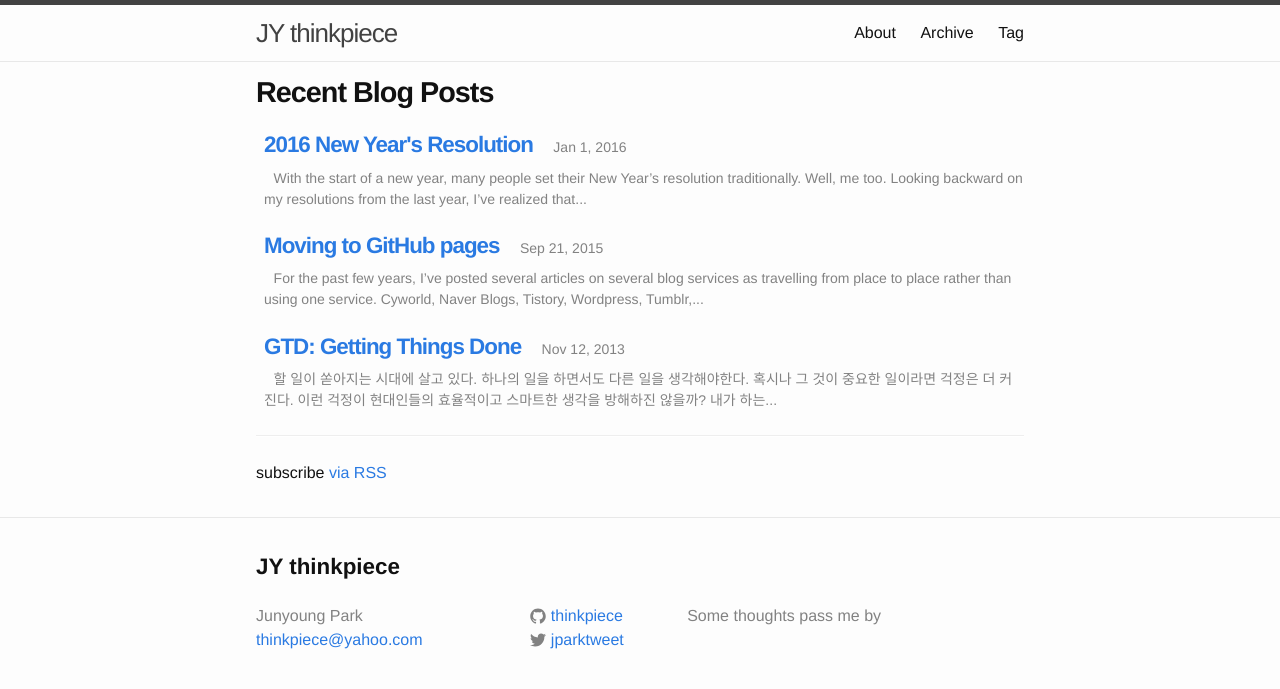
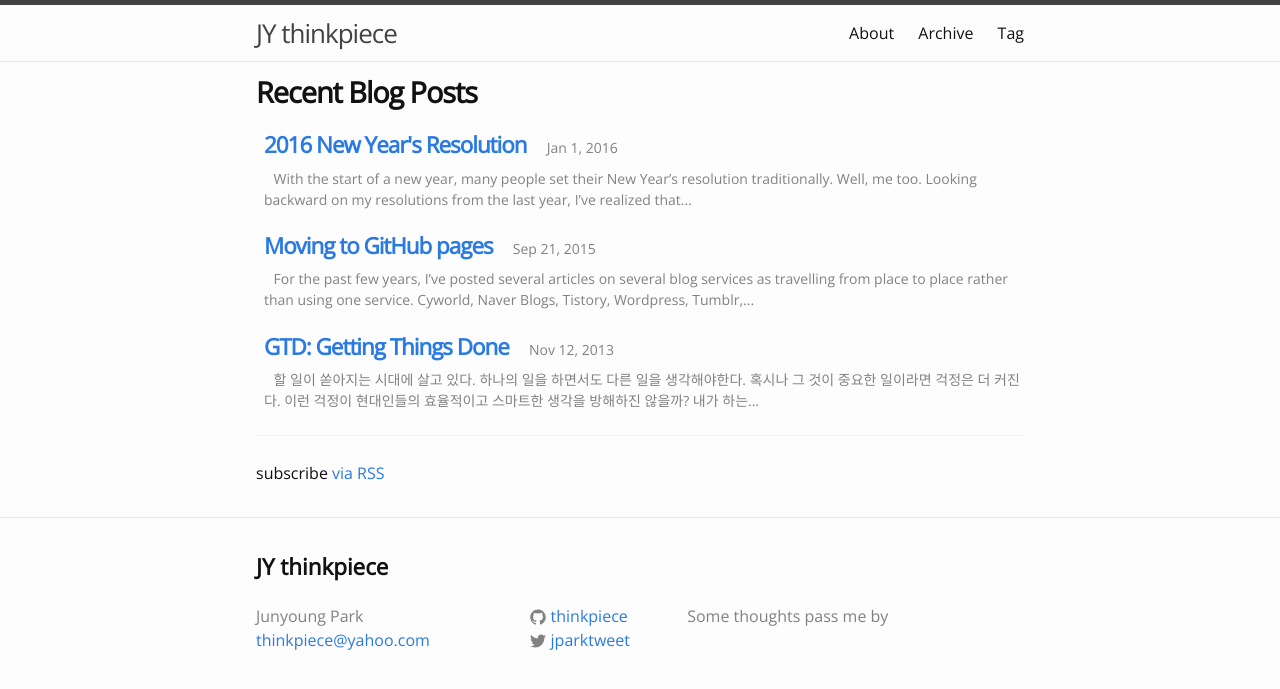
Before and after one commit to thinkpiece/thinkpiece.github.com, a Jekyll site: the page built from index.html, in a window 1280 px wide. Shown: the top 689 px of the page. Built offline with Jekyll 4.4.1, drawn with Linux system fonts in a browser that asks for light colours.

Commit message:
font updated

```diff
--- a/_includes/head.html
+++ b/_includes/head.html
@@ -8,4 +8,5 @@
 
     <link rel="stylesheet" href="{{ "/css/main.css" | prepend: site.baseurl }}">
     <link rel="canonical" href="{{ page.url | replace:'index.html','' | prepend: site.baseurl | prepend: site.url }}">
+    <link href='https://fonts.googleapis.com/css?family=Open+Sans' rel='stylesheet' type='text/css'>
 </head>
--- a/css/main.scss
+++ b/css/main.scss
@@ -6,7 +6,7 @@
 
 
 // Our variables
-$base-font-family: Helvetica, Arial, sans-serif;
+$base-font-family: 'Open Sans', 'Helvetica Neue', Arial, sans-serif;
 $base-font-size:   16px;
 $small-font-size:  $base-font-size * 0.875;
 $base-line-height: 1.5;
```
